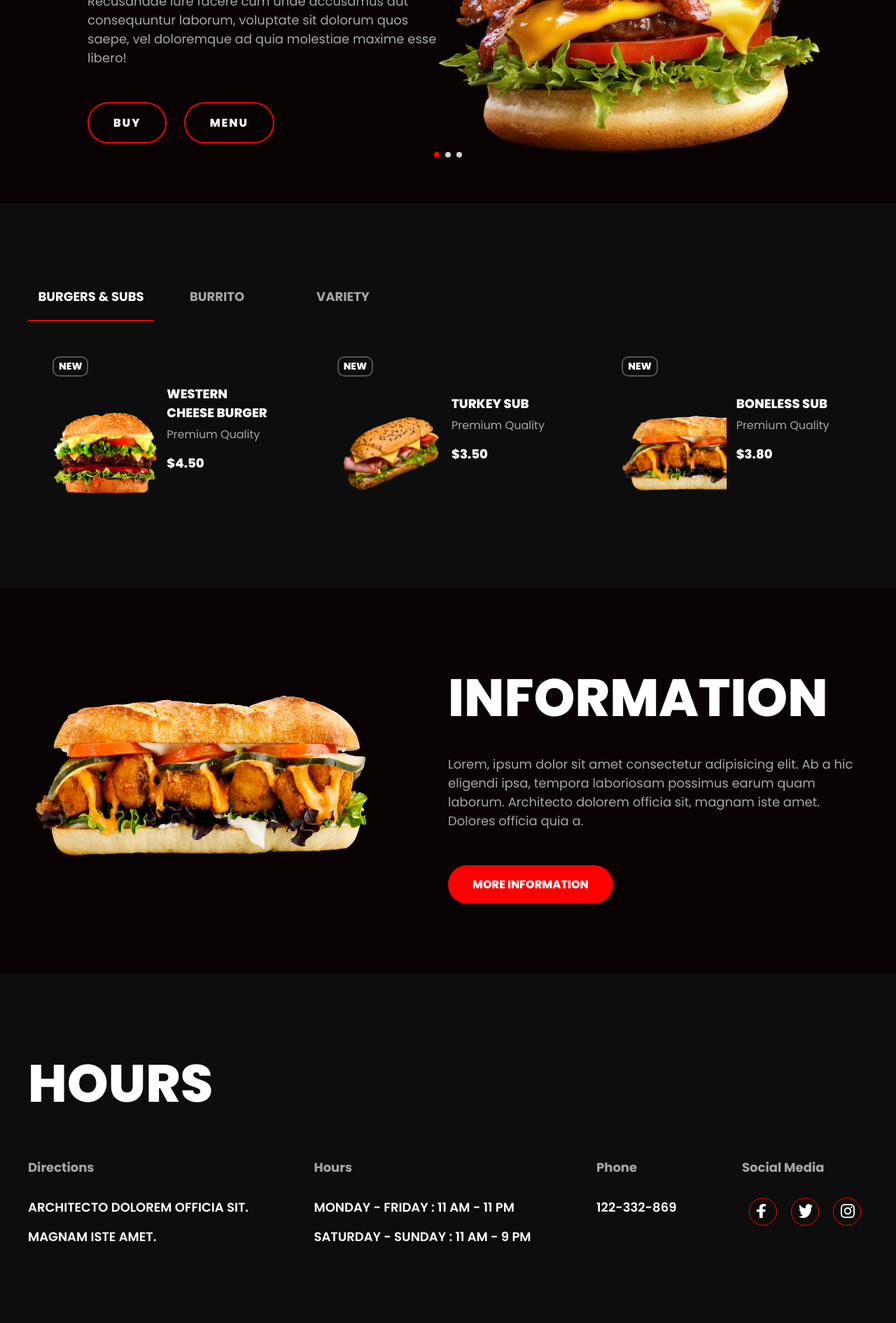
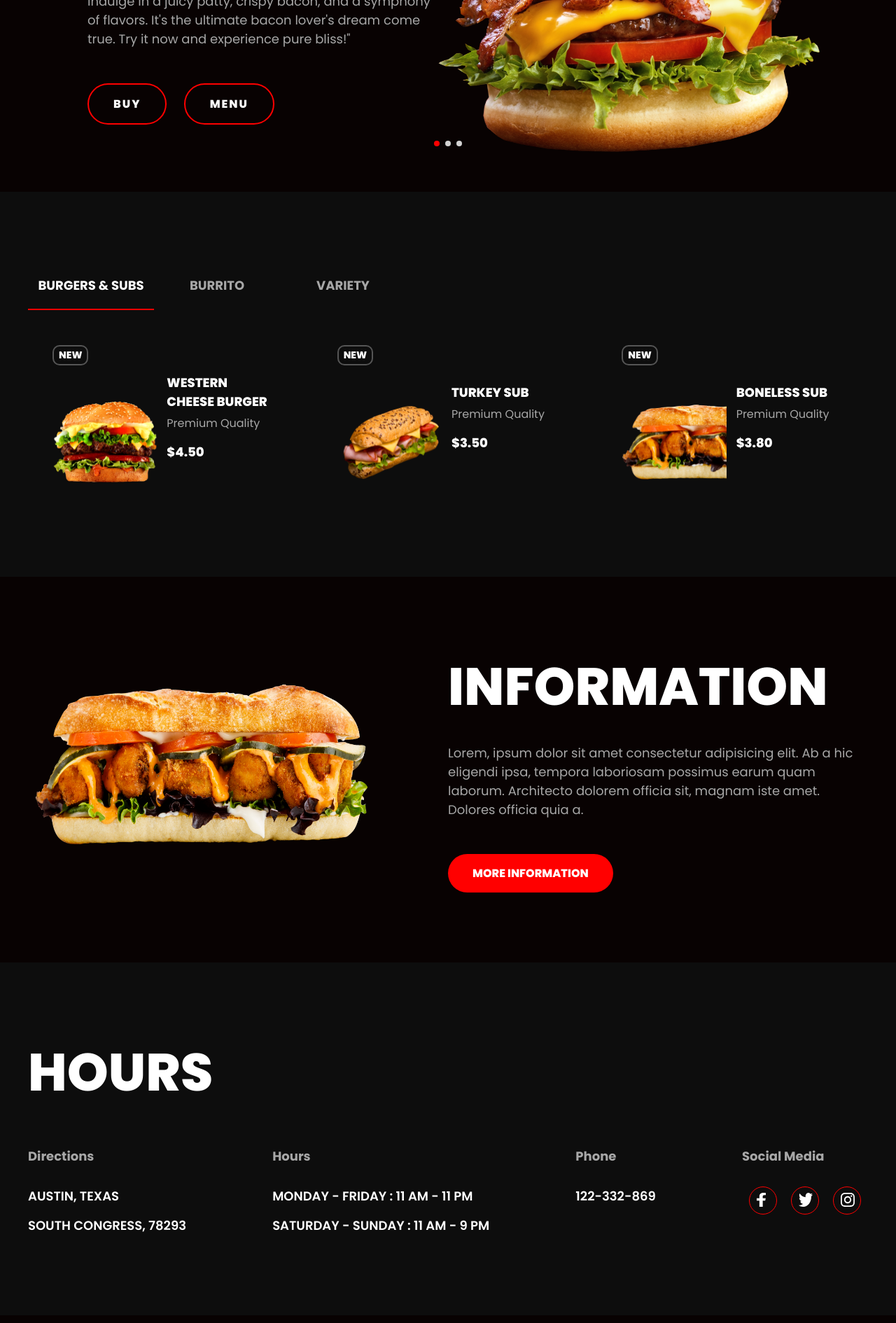
Before and after one commit to valeriadlfg/final-web, a plain HTML site: page index.html in a window 1280 px wide. Shown: the part 470-2360 px from the top of the page at 70% size. Drawn offline with nearby package versions, Linux system fonts and the light colour scheme; grey boxes are pictures that could not be loaded.

Commit message:
changed text

```diff
--- a/index.html
+++ b/index.html
@@ -68,7 +68,8 @@
                             <div class="slider-txt">
                                 <h1>Hamburguer with Bacon</h1>
                                 <p>
-                                    Lorem ipsum dolor sit amet consectetur adipisicing elit. Recusandae iure facere cum unde accusamus aut consequuntur laborum, voluptate sit dolorum quos saepe, vel doloremque ad quia molestiae maxime esse libero!
+                                    Indulge in a juicy patty, crispy bacon, and a symphony of flavors. It's the ultimate bacon lover's dream come true. Try it now and experience pure bliss!"
+
                                 </p>
                                 <div class="botones">
                                     <a href="#" class="btn-1">Buy</a>
@@ -85,7 +86,7 @@
                             <div class="slider-txt">
                                 <h1>Turkey Sub</h1>
                                 <p>
-                                    Lorem ipsum dolor sit amet consectetur adipisicing elit. Recusandae iure facere cum unde accusamus aut consequuntur laborum, voluptate sit dolorum quos saepe, vel doloremque ad quia molestiae maxime esse libero!
+                                    Indulge in succulent turkey, crisp veggies, and savory sauces, all in a soft, satisfying sub. It's a taste sensation you won't want to miss!"
                                 </p>
                                 <div class="botones">
                                     <a href="#" class="btn-1">Buy</a>
@@ -103,7 +104,7 @@
                             <div class="slider-txt">
                                 <h1>Hamburguer with Cheese</h1>
                                 <p>
-                                    Lorem ipsum dolor sit amet consectetur adipisicing elit. Recusandae iure facere cum unde accusamus aut consequuntur laborum, voluptate sit dolorum quos saepe, vel doloremque ad quia molestiae maxime esse libero!
+                                    Indulge in juicy beef, melted cheese, and irresistible flavor. It's a classic done right. Try it now and savor the cheesy goodness!"
                                 </p>
                                 <div class="botones">
                                     <a href="#" class="btn-1">Buy</a>
@@ -308,8 +309,8 @@
             <div class="horario-txt">
                 <div class="txt">
                     <h4>Directions</h4>
-                    <p>Architecto dolorem officia sit.</p>
-                    <p>Magnam iste amet.</p>
+                    <p>Austin, Texas</p>
+                    <p>South Congress, 78293</p>
                 </div>
                 <div class="txt">
                     <h4>Hours</h4>
@@ -353,7 +354,6 @@
         <img class="footer-logo" src="images/carls-jr-5-logo-png-transparent.png" alt="logoimage" height="100px">
 
         <div class="social-links">
-            <h4>Social Media</h4>
             <div class="socials">
                 <a href="#">
                     <div class="social">
```
